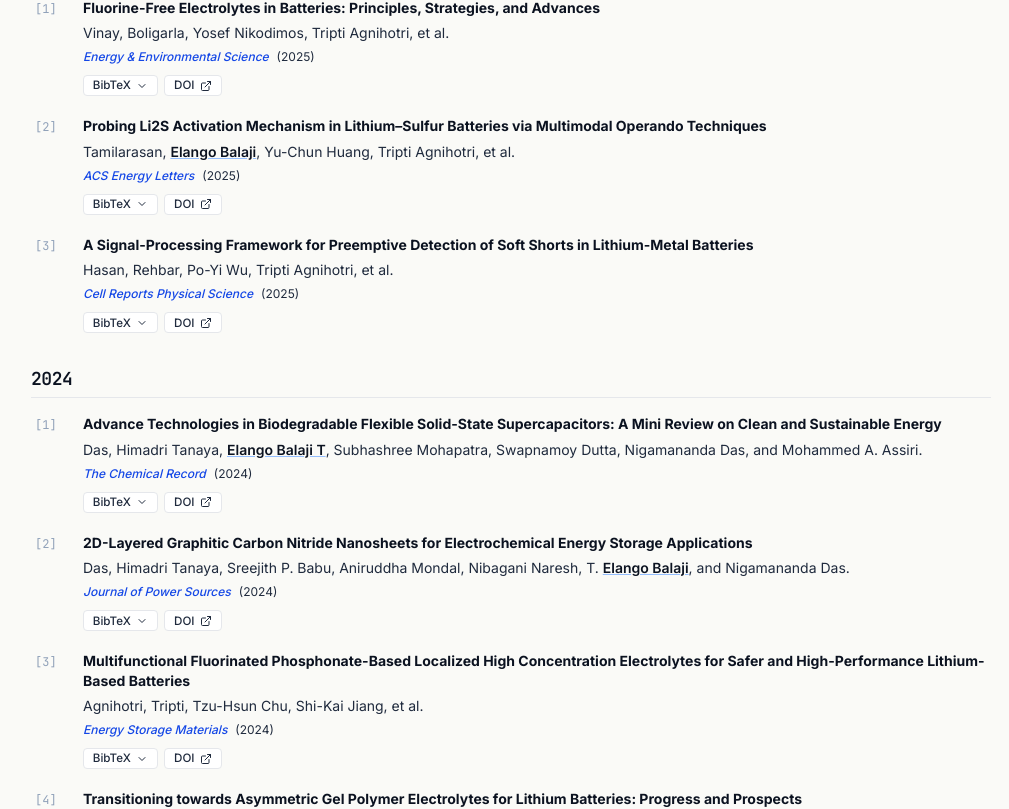
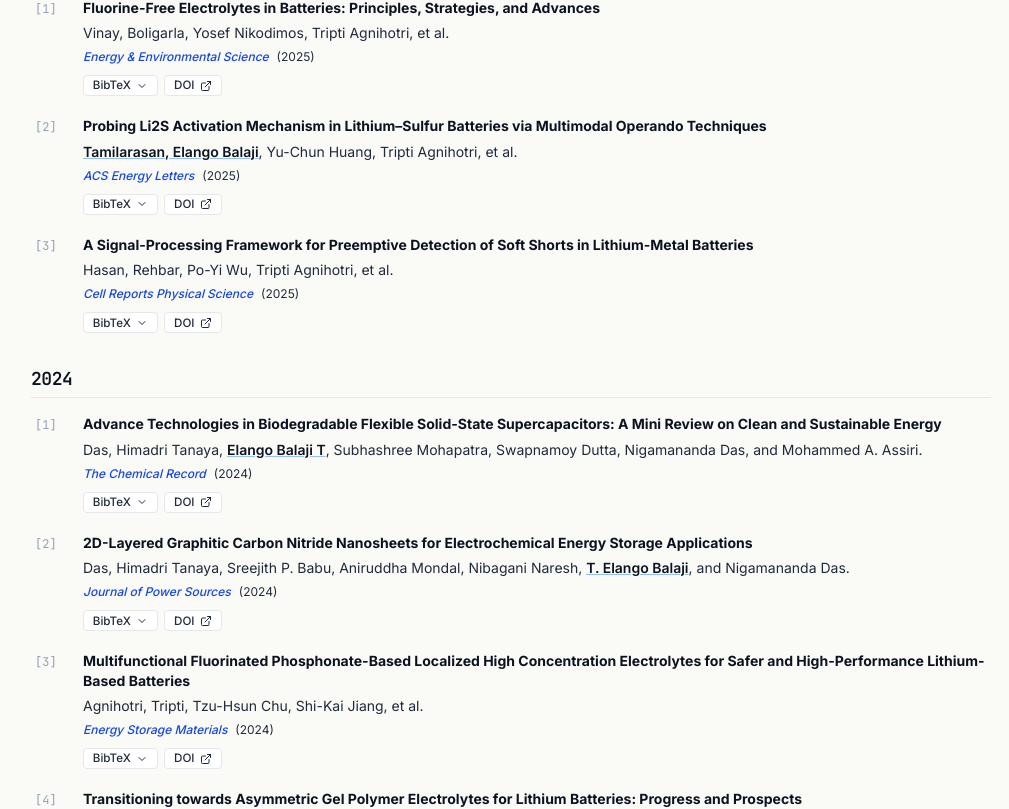
Before and after one commit to elangobalaji/dr.elango.balaji, a React (Vite) app: page /publications in a window 1280 px wide. Shown: the part 936-1745 px from the top of the page, without its empty margins (129-1138 px from the left). Built offline with nearby package versions, Linux system fonts and the light colour scheme.

Commit message:
feat(publications): add more name variants for highlighting
Update the regex used in the Publications component to include additional academic name variations for proper bolding and underlining.

```diff
--- a/src/components/Publications.tsx
+++ b/src/components/Publications.tsx
@@ -79,11 +79,11 @@ export const Publications: React.FC<PublicationsProps> = ({
 
   // Highlight user's name in author strings
   const formatAuthors = (authorsStr: string) => {
-    const parts = authorsStr.split(/(Dr\. Elango Balaji T|Elango Balaji T|Balaji, E\.|E\. Balaji|Elango Balaji)/gi);
+    const parts = authorsStr.split(/(Dr\. Elango Balaji T|Elango Balaji Tamilarasan|Tamilarasan, Elango Balaji|Tamilarasan Elango Balaji|Elango Balaji, T\.|Balaji, T\. Elango|T\. Elango Balaji|Elango Balaji T|Balaji, E\.|E\. Balaji|Elango Balaji)/gi);
     return (
       <>
         {parts.map((part, i) =>
-          /^(Dr\. Elango Balaji T|Elango Balaji T|Balaji, E\.|E\. Balaji|Elango Balaji)$/i.test(part) ? (
+          /^(Dr\. Elango Balaji T|Elango Balaji Tamilarasan|Tamilarasan, Elango Balaji|Tamilarasan Elango Balaji|Elango Balaji, T\.|Balaji, T\. Elango|T\. Elango Balaji|Elango Balaji T|Balaji, E\.|E\. Balaji|Elango Balaji)$/i.test(part) ? (
             <strong key={i} className="text-ink dark:text-white font-semibold underline decoration-blue-500/50">
               {part}
             </strong>
--- /dev/null
+++ b/test.js
@@ -0,0 +1,4 @@
+const regex = /(Dr\. Elango Balaji T|Elango Balaji Tamilarasan|Tamilarasan, Elango Balaji|Tamilarasan Elango Balaji|Elango Balaji, T\.|Balaji, T\. Elango|T\. Elango Balaji|Elango Balaji T|Balaji, E\.|E\. Balaji|Elango Balaji)/gi;
+console.log('Tamilarasan, Elango Balaji, Yu-Chun Huang'.split(regex));
+console.log('Himadri Tanaya Das, Tamilarasan Elango Balaji, ...'.split(regex));
+console.log('...and Elango Balaji Tamilarasan.'.split(regex));
```
